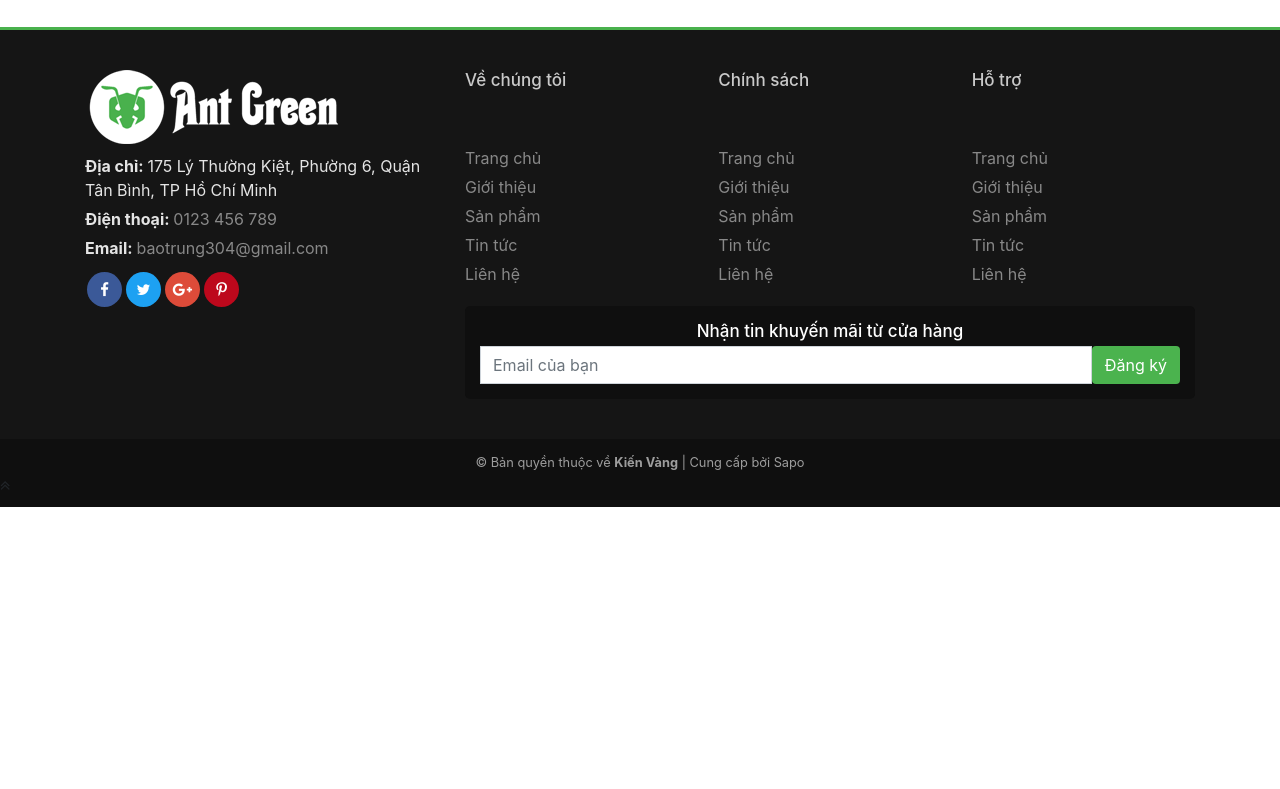
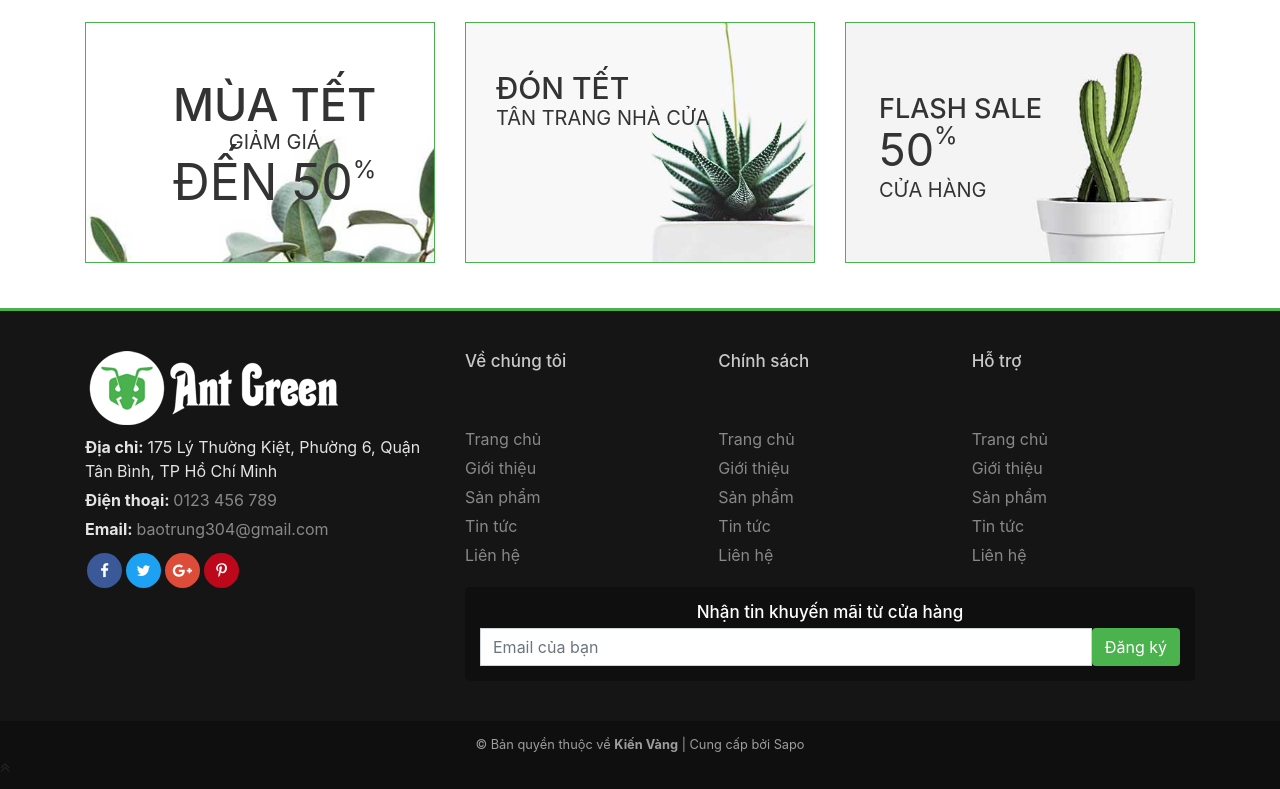
Before and after one commit to quockidang/Web-Design, a website: page index.html in a window 1280 px wide. Shown: the part 1056-1845 px from the top of the page. Before the commit the page ends 1563 px from the top, so only its background shows below. Drawn offline with nearby package versions, Linux system fonts and the light colour scheme.

Commit message:
update Ant Group

```diff
--- a/index.html
+++ b/index.html
@@ -9,6 +9,7 @@
     <link rel="stylesheet" href="./dist/css/footer.css">
     <link rel="stylesheet" href="./plugins/bootstrap/dist/css/bootstrap.min.css">
     <link rel="stylesheet" href="./plugins/font-awesome-4.7.0/css/font-awesome.min.css">
+    <link rel="stylesheet" href="./dist/css/section2.css">
     <link rel="stylesheet" href="./dist/css/section1.css">
     <title>Ant Green</title>
 </head>
@@ -120,31 +121,90 @@
             <section class="awe-section-1">
                 <div class="col-md-12">
                     <div class="home-slider">
-                            <div class="owl-item active" style="width: 1150px;"><div class="item">
+                        <div class="owl-item active" style="width: 1150px;">
+                            <div class="item">
                                 <a href="#" class="clearfix" title="Ant Green">
                                     <picture>
-                                            <source media="(min-width: 1200px)" srcset="//bizweb.dktcdn.net/100/344/983/themes/704702/assets/slider_1.jpg?1559697699551">
-                                            <source media="(min-width: 992px)" srcset="//bizweb.dktcdn.net/100/344/983/themes/704702/assets/slider_1.jpg?1559697699551">
-                                            <source media="(min-width: 569px)" srcset="//bizweb.dktcdn.net/thumb/2048x2048/100/344/983/themes/704702/assets/slider_1.jpg?1559697699551">
-                                            <source media="(min-width: 480px)" srcset="//bizweb.dktcdn.net/thumb/large/100/344/983/themes/704702/assets/slider_1.jpg?1559697699551">
-                                            <img src="//bizweb.dktcdn.net/thumb/large/100/344/983/themes/704702/assets/slider_1.jpg?1559697699551" alt="Ant Green" class="img-responsive center-block">
+                                        <source media="(min-width: 1200px)"
+                                            srcset="//bizweb.dktcdn.net/100/344/983/themes/704702/assets/slider_1.jpg?1559697699551">
+                                        <source media="(min-width: 992px)"
+                                            srcset="//bizweb.dktcdn.net/100/344/983/themes/704702/assets/slider_1.jpg?1559697699551">
+                                        <source media="(min-width: 569px)"
+                                            srcset="//bizweb.dktcdn.net/thumb/2048x2048/100/344/983/themes/704702/assets/slider_1.jpg?1559697699551">
+                                        <source media="(min-width: 480px)"
+                                            srcset="//bizweb.dktcdn.net/thumb/large/100/344/983/themes/704702/assets/slider_1.jpg?1559697699551">
+                                        <img src="//bizweb.dktcdn.net/thumb/large/100/344/983/themes/704702/assets/slider_1.jpg?1559697699551"
+                                            alt="Ant Green" class="img-responsive center-block">
                                     </picture>
                                 </a>
 
                                 <div class="info text-center">
                                     <h3 class="heading">Tân trang nhà cửa</h3>
-                                        <p class="caption-header hidden-xs">Ant Garden mang đến cho không gian của bạn những chậu cây mini sáng tạo, độc đáo.<br>Giúp mọi người hòa hợp với thiên nhiên hơn.</p>
-                                        <a href="#" title="Xem chi tiết" class="btn btn-primary" tabindex="0">Xem chi tiết</a>
+                                    <p class="caption-header hidden-xs">Ant Garden mang đến cho không gian của bạn những
+                                        chậu cây mini sáng tạo, độc đáo.<br>Giúp mọi người hòa hợp với thiên nhiên hơn.
+                                    </p>
+                                    <a href="#" title="Xem chi tiết" class="btn btn-primary" tabindex="0">Xem chi
+                                        tiết</a>
                                 </div>
 
-                                </div></div>
+                            </div>
+                        </div>
                     </div>
                 </div>
 
             </section>
+            <div class="clear-fix"></div>
         </div>
     </div>
 
+    <div class="container">
+        <div class="row section-banner">
+          <div class="col-md-4">
+            <div class="single-banner">
+                <a href="#" class="box-image">
+                    <img src="./dist/img/box-image-1.png" alt="">
+                    <div class="banner-content">
+                        <div class="fix-banner-content">
+                            <div class="banner-title">Mùa Tết</div>
+                            <div class="banner-subtitle">Giảm giá</div>
+                            <div class="percent-sale">đến 50<span class="percent">%</span></div>
+                        </div>
+                    </div>
+                </a>
+            </div>
+          </div>
+          <div class="col-md-4">
+            <div class="single-banner">
+                <a href="#" class="box-image">
+                    <img src="./dist/img/box-image-2.png" alt="">
+                    <div class="banner-content">
+                        <div class="fix-banner-content custom-position">
+                            <div class="banner-title">Đón tết</div>
+                            <div class="banner-subtitle">tân trang nhà cửa</div>
+
+                        </div>
+                    </div>
+                </a>
+            </div>
+          </div>
+          <div class="col-md-4">
+            <div class="single-banner">
+                <a href="#" class="box-image">
+                    <img src="./dist/img/box-image-3.png" alt="">
+                    <div class="banner-content">
+                        <div class="fix-banner-content custom-position-2">
+                            <div class="banner-title">flash sale</div>
+
+
+                            <div class="percent-sale">50<span class="percent">%</span></div>
+                            <div class="banner-subtitle">Cửa hàng</div>
+                        </div>
+                    </div>
+                </a>
+            </div>
+          </div>
+        </div>
+      </div>
 
     <footer class="footer-container">
         <div class="footer-top">
@@ -162,42 +222,65 @@
                             <div class="footer-infor">
                                 <p><strong>Địa chỉ: </strong>175 Lý Thường Kiệt, Phường 6, Quận Tân Bình, TP Hồ Chí Minh
                                 </p>
-                                <p><strong>Điện thoại: </strong><a class="link" href="tel:0123456789" title="0123456789">0123 456
+                                <p><strong>Điện thoại: </strong><a class="link" href="tel:0123456789"
+                                        title="0123456789">0123 456
                                         789</a></p>
                                 <p><strong>Email: </strong><a class="link" href="mailto:baotrung304@gmail.com"
                                         title="baotrung304@gmail.com">baotrung304@gmail.com</a></p>
                             </div>
                             <ul class="social">
-                                    <li><a href="#" title="Facebook" target="_blank"><span class="fa fa-facebook"></span></a></li>
-                                    <li><a href="#" title="Twitter" target="_blank"><span class="fa fa-twitter"></span></a></li>
-                                    <li><a href="#" title="Google Plus" target="_blank"><span class="fa fa-google-plus"></span></a></li>
-                                    <li><a href="#" title="Pinterest" target="_blank"><span class="fa fa-pinterest-p"></span></a></li>
+                                <li><a href="#" title="Facebook" target="_blank"><span
+                                            class="fa fa-facebook"></span></a></li>
+                                <li><a href="#" title="Twitter" target="_blank"><span class="fa fa-twitter"></span></a>
+                                </li>
+                                <li><a href="#" title="Google Plus" target="_blank"><span
+                                            class="fa fa-google-plus"></span></a></li>
+                                <li><a href="#" title="Pinterest" target="_blank"><span
+                                            class="fa fa-pinterest-p"></span></a></li>
                             </ul>
                         </div>
                     </div>
                     <div class="col-md-8">
                         <div class="row" id="abc">
                             <div class="col-md-4">
-                                        <div class="footer-title"><h3 class="active">Về chúng tôi</h3></div>
+                                <div class="footer-title">
+                                    <h3 class="active">Về chúng tôi</h3>
+                                </div>
                                 <div class="footer-content">
                                     <ul class="menu">
-                                                <li><a href="/" title="Trang chủ">Trang chủ</a></li><li><a href="/gioi-thieu" title="Giới thiệu">Giới thiệu</a></li><li><a href="/collections/all" title="Sản phẩm">Sản phẩm</a></li><li><a href="/tin-tuc" title="Tin tức">Tin tức</a></li><li><a href="/lien-he" title="Liên hệ">Liên hệ</a></li>
+                                        <li><a href="/" title="Trang chủ">Trang chủ</a></li>
+                                        <li><a href="/gioi-thieu" title="Giới thiệu">Giới thiệu</a></li>
+                                        <li><a href="/collections/all" title="Sản phẩm">Sản phẩm</a></li>
+                                        <li><a href="/tin-tuc" title="Tin tức">Tin tức</a></li>
+                                        <li><a href="/lien-he" title="Liên hệ">Liên hệ</a></li>
                                     </ul>
                                 </div>
                             </div>
                             <div class="col-md-4">
-                                        <div class="footer-title"><h3>Chính sách</h3></div>
+                                <div class="footer-title">
+                                    <h3>Chính sách</h3>
+                                </div>
                                 <div class="footer-content">
                                     <ul class="menu">
-                                                <li><a href="/" title="Trang chủ">Trang chủ</a></li><li><a href="/gioi-thieu" title="Giới thiệu">Giới thiệu</a></li><li><a href="/collections/all" title="Sản phẩm">Sản phẩm</a></li><li><a href="/tin-tuc" title="Tin tức">Tin tức</a></li><li><a href="/lien-he" title="Liên hệ">Liên hệ</a></li>
+                                        <li><a href="/" title="Trang chủ">Trang chủ</a></li>
+                                        <li><a href="/gioi-thieu" title="Giới thiệu">Giới thiệu</a></li>
+                                        <li><a href="/collections/all" title="Sản phẩm">Sản phẩm</a></li>
+                                        <li><a href="/tin-tuc" title="Tin tức">Tin tức</a></li>
+                                        <li><a href="/lien-he" title="Liên hệ">Liên hệ</a></li>
                                     </ul>
                                 </div>
                             </div>
                             <div class="col-md-4">
-                                        <div class="footer-title"><h3>Hỗ trợ</h3></div>
+                                <div class="footer-title">
+                                    <h3>Hỗ trợ</h3>
+                                </div>
                                 <div class="footer-content">
                                     <ul class="menu">
-                                                <li><a href="/" title="Trang chủ">Trang chủ</a></li><li><a href="/gioi-thieu" title="Giới thiệu">Giới thiệu</a></li><li><a href="/collections/all" title="Sản phẩm">Sản phẩm</a></li><li><a href="/tin-tuc" title="Tin tức">Tin tức</a></li><li><a href="/lien-he" title="Liên hệ">Liên hệ</a></li>
+                                        <li><a href="/" title="Trang chủ">Trang chủ</a></li>
+                                        <li><a href="/gioi-thieu" title="Giới thiệu">Giới thiệu</a></li>
+                                        <li><a href="/collections/all" title="Sản phẩm">Sản phẩm</a></li>
+                                        <li><a href="/tin-tuc" title="Tin tức">Tin tức</a></li>
+                                        <li><a href="/lien-he" title="Liên hệ">Liên hệ</a></li>
                                     </ul>
                                 </div>
                             </div>
@@ -205,10 +288,16 @@
                                 <div class="maichimp-footer clearfix">
                                     <h3 class="text-center">Nhận tin khuyến mãi từ cửa hàng</h3>
 
-                                            <form action="//facebook.us7.list-manage.com/subscribe/post?u=97ba6d3ba28239250923925a8&amp;id=4ef3a755a8" method="post" id="mc-embedded-subscribe-form" name="mc-embedded-subscribe-form" target="_blank" class="has-validation-callback">
+                                    <form
+                                        action="//facebook.us7.list-manage.com/subscribe/post?u=97ba6d3ba28239250923925a8&amp;id=4ef3a755a8"
+                                        method="post" id="mc-embedded-subscribe-form" name="mc-embedded-subscribe-form"
+                                        target="_blank" class="has-validation-callback">
                                         <div class="input-group">
-                                                    <input type="email" class="form-control" value="" placeholder="Email của bạn" name="EMAIL" id="mail">
-                                                    <span class="input-group-btn"><button class="btn btn-default" name="subscribe" id="subscribe" type="submit">Đăng ký</button></span>
+                                            <input type="email" class="form-control" value=""
+                                                placeholder="Email của bạn" name="EMAIL" id="mail">
+                                            <span class="input-group-btn"><button class="btn btn-default"
+                                                    name="subscribe" id="subscribe" type="submit">Đăng
+                                                    ký</button></span>
                                         </div>
                                     </form>
                                 </div>
@@ -223,7 +312,10 @@
                 <div class="row">
                     <div class="col-md-12">
                         <div class="footer-copyright text-center">
-                                <small class="copyright"><span>© Bản quyền thuộc về <b>Kiến Vàng</b> <span class="s480-f">|</span> Cung cấp bởi <a href="https://www.sapo.vn/?utm_campaign=cpn:site_khach_hang-plm:footer&amp;utm_source=site_khach_hang&amp;utm_medium=referral&amp;utm_content=fm:text_link-km:-sz:&amp;utm_term=&amp;campaign=site_khach_hang" title="Sapo" target="_blank" rel="nofollow">Sapo</a></span></small>
+                            <small class="copyright"><span>© Bản quyền thuộc về <b>Kiến Vàng</b> <span
+                                        class="s480-f">|</span> Cung cấp bởi <a
+                                        href="https://www.sapo.vn/?utm_campaign=cpn:site_khach_hang-plm:footer&amp;utm_source=site_khach_hang&amp;utm_medium=referral&amp;utm_content=fm:text_link-km:-sz:&amp;utm_term=&amp;campaign=site_khach_hang"
+                                        title="Sapo" target="_blank" rel="nofollow">Sapo</a></span></small>
                         </div>
                     </div>
                 </div>
--- /dev/null
+++ b/test.html
@@ -0,0 +1,18 @@
+<!DOCTYPE html>
+<html lang="en">
+<head>
+    <meta charset="UTF-8">
+    <meta name="viewport" content="width=device-width, initial-scale=1.0">
+    <meta http-equiv="X-UA-Compatible" content="ie=edge">
+    <link rel="stylesheet" href="test.css">
+    <link rel="stylesheet" href="./plugins/bootstrap/dist/css/bootstrap.min.css">
+    <title>Document</title>
+</head>
+<body>
+    <div class="contaner">
+        <div class="row">
+
+        </div>
+    </div>
+</body>
+</html>
```
Also changed, not shown: dist/css/section2.css (added), dist/img/box-image-1.png (added), dist/img/box-image-2.png (added), dist/img/box-image-3.png (added), test.css (added). Lines whose indentation alone changed are shown as unchanged.
